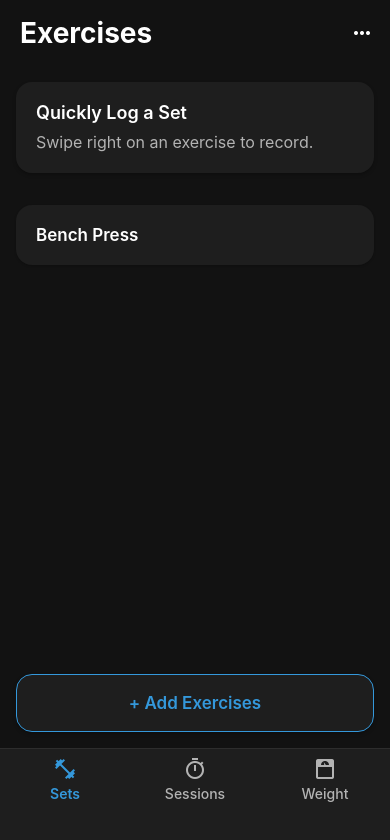
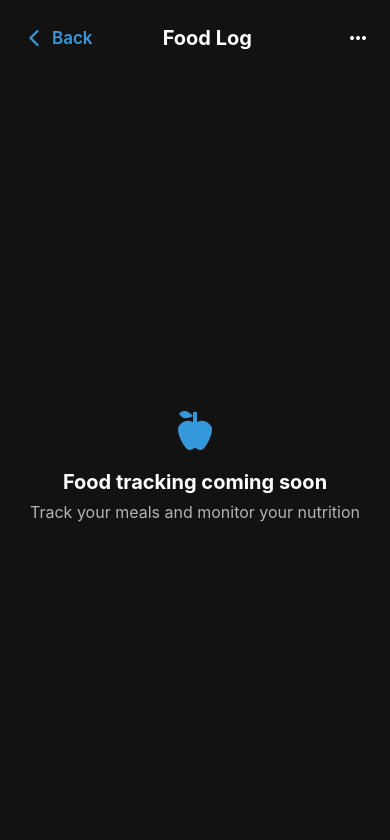
Before and after one commit to 1tzkaos/Workout-App, a React Native app: screen /Food in a window 390 px wide. Shown: the top 840 px of the page. Built offline with nearby package versions, Linux system fonts and the light colour scheme.

Commit message:
integrating foodscreen.js

```diff
--- a/App.js
+++ b/App.js
@@ -8,6 +8,7 @@ import ExerciseDetailScreen from "./screens/ExerciseDetailScreen";
 import AddSetScreen from "./screens/AddSetScreen";
 import AnalyticsScreen from "./screens/AnalyticsScreen";
 import AddExerciseScreen from "./screens/AddExerciseScreen";
+import FoodScreen from "./screens/FoodScreen";
 
 const Stack = createNativeStackNavigator();
 
@@ -19,9 +20,13 @@ export default function App() {
           screenOptions={{
             headerShown: false,
             contentStyle: { backgroundColor: "#000000" },
+            gestureEnabled: true,
+            gestureDirection: "horizontal",
+            animation: "slide_from_right",
           }}
         >
           <Stack.Screen name="Home" component={HomeScreen} />
+          <Stack.Screen name="Food" component={FoodScreen} />
           <Stack.Screen
             name="ExerciseDetail"
             component={ExerciseDetailScreen}
--- a/package.json
+++ b/package.json
@@ -12,9 +12,12 @@
   "dependencies": {
     "@expo/metro-runtime": "~4.0.0",
     "@react-native-async-storage/async-storage": "^2.1.0",
+    "@react-navigation/bottom-tabs": "^6.5.11",
     "@react-navigation/native": "^6.1.9",
     "@react-navigation/native-stack": "^6.9.17",
     "expo": "~52.0.23",
+    "expo-barcode-scanner": "^13.0.1",
+    "expo-camera": "^16.0.10",
     "expo-status-bar": "~2.0.0",
     "prop-types": "^15.8.1",
     "react": "18.3.1",
--- /dev/null
+++ b/screens/FoodScreen.js
@@ -0,0 +1,121 @@
+// screens/FoodScreen.js
+import React from "react";
+import {
+  View,
+  Text,
+  StyleSheet,
+  StatusBar,
+  TouchableOpacity,
+} from "react-native";
+import { useSafeAreaInsets } from "react-native-safe-area-context";
+import { MaterialCommunityIcons } from "@expo/vector-icons";
+import { ChevronIcon } from "./components/ChevronIcon";
+import PropTypes from "prop-types";
+
+export default function FoodScreen({ navigation }) {
+  const insets = useSafeAreaInsets();
+
+  return (
+    <View style={[styles.container, { paddingTop: insets.top }]}>
+      <StatusBar barStyle="light-content" />
+
+      {/* Header */}
+      <View style={styles.header}>
+        <TouchableOpacity
+          style={styles.backButtonContainer}
+          onPress={() => navigation.navigate("Home")}
+        >
+          <ChevronIcon size={28} color="#3498db" />
+          <Text style={styles.backButtonText}>Back</Text>
+        </TouchableOpacity>
+
+        <Text style={styles.headerTitle}>Food Log</Text>
+
+        <TouchableOpacity style={styles.moreButton}>
+          <MaterialCommunityIcons
+            name="dots-horizontal"
+            size={24}
+            color="#FFFFFF"
+          />
+        </TouchableOpacity>
+      </View>
+
+      {/* Placeholder Content */}
+      <View style={styles.contentContainer}>
+        <MaterialCommunityIcons
+          name="food-apple"
+          size={48}
+          color="#3498db"
+          style={styles.placeholderIcon}
+        />
+        <Text style={styles.placeholderText}>Food tracking coming soon</Text>
+        <Text style={styles.placeholderSubtext}>
+          Track your meals and monitor your nutrition
+        </Text>
+      </View>
+    </View>
+  );
+}
+
+FoodScreen.propTypes = {
+  navigation: PropTypes.shape({
+    navigate: PropTypes.func.isRequired,
+  }).isRequired,
+};
+
+const styles = StyleSheet.create({
+  container: {
+    flex: 1,
+    backgroundColor: "#121212",
+  },
+  header: {
+    flexDirection: "row",
+    justifyContent: "space-between",
+    alignItems: "center",
+    padding: 16,
+    marginBottom: 8,
+  },
+  backButtonContainer: {
+    flexDirection: "row",
+    alignItems: "center",
+    paddingVertical: 8,
+    paddingHorizontal: 4,
+  },
+  backButtonText: {
+    color: "#3498db",
+    fontSize: 17,
+    marginLeft: 4,
+    fontWeight: "600",
+  },
+  headerTitle: {
+    color: "#FFFFFF",
+    fontSize: 20,
+    fontWeight: "bold",
+    flex: 1,
+    textAlign: "center",
+    marginLeft: -28, // Offset to center the title accounting for back button
+  },
+  moreButton: {
+    width: 28, // Match the width of the back button for balance
+  },
+  contentContainer: {
+    flex: 1,
+    justifyContent: "center",
+    alignItems: "center",
+    padding: 20,
+  },
+  placeholderIcon: {
+    marginBottom: 16,
+  },
+  placeholderText: {
+    color: "#FFFFFF",
+    fontSize: 20,
+    fontWeight: "bold",
+    marginBottom: 8,
+  },
+  placeholderSubtext: {
+    color: "#B3B3B3",
+    fontSize: 16,
+    textAlign: "center",
+  },
+});
--- a/screens/HomeScreen.js
+++ b/screens/HomeScreen.js
@@ -202,17 +202,19 @@ export default function HomeScreen({ navigation }) {
 
       {/* Bottom Tab Bar */}
       <View style={styles.tabBar}>
-        <TouchableOpacity style={styles.tabItem}>
+        <TouchableOpacity
+          style={styles.tabItem}
+          onPress={() => navigation.navigate("Home")}
+        >
           <MaterialCommunityIcons name="dumbbell" size={24} color="#3498db" />
           <Text style={[styles.tabText, styles.tabTextActive]}>Sets</Text>
         </TouchableOpacity>
-        <TouchableOpacity style={styles.tabItem}>
-          <MaterialCommunityIcons
-            name="timer-outline"
-            size={24}
-            color="#B3B3B3"
-          />
-          <Text style={styles.tabText}>Sessions</Text>
+        <TouchableOpacity
+          style={styles.tabItem}
+          onPress={() => navigation.navigate("Food")}
+        >
+          <MaterialCommunityIcons name="food-apple" size={24} color="#B3B3B3" />
+          <Text style={styles.tabText}>Food</Text>
         </TouchableOpacity>
         <TouchableOpacity style={styles.tabItem}>
           <MaterialCommunityIcons
@@ -284,7 +286,7 @@ const styles = StyleSheet.create({
   },
   listContent: {
     padding: 16,
-    paddingBottom: 16, // Add padding at the bottom
+    paddingBottom: 16,
   },
   exerciseItem: {
     flexDirection: "row",
@@ -340,20 +342,24 @@ const styles = StyleSheet.create({
   tabBar: {
     flexDirection: "row",
     backgroundColor: "#1E1E1E",
-    paddingBottom: 34,
+    paddingTop: 12,
+    paddingBottom: 28,
     borderTopWidth: 1,
     borderTopColor: "#2D2D2D",
+    justifyContent: "space-around",
   },
   tabItem: {
-    flex: 1,
+    minWidth: 80,
     alignItems: "center",
-    paddingVertical: 8,
+    justifyContent: "center",
+    paddingHorizontal: 12,
   },
   tabText: {
     color: "#B3B3B3",
-    fontSize: 14,
+    fontSize: 13,
     fontWeight: "500",
-    marginTop: 4,
+    marginTop: 6,
+    textAlign: "center",
   },
   tabTextActive: {
     color: "#3498db",
```
Also changed, not shown: 2 other files (tests, documents, lock files or other folders).
